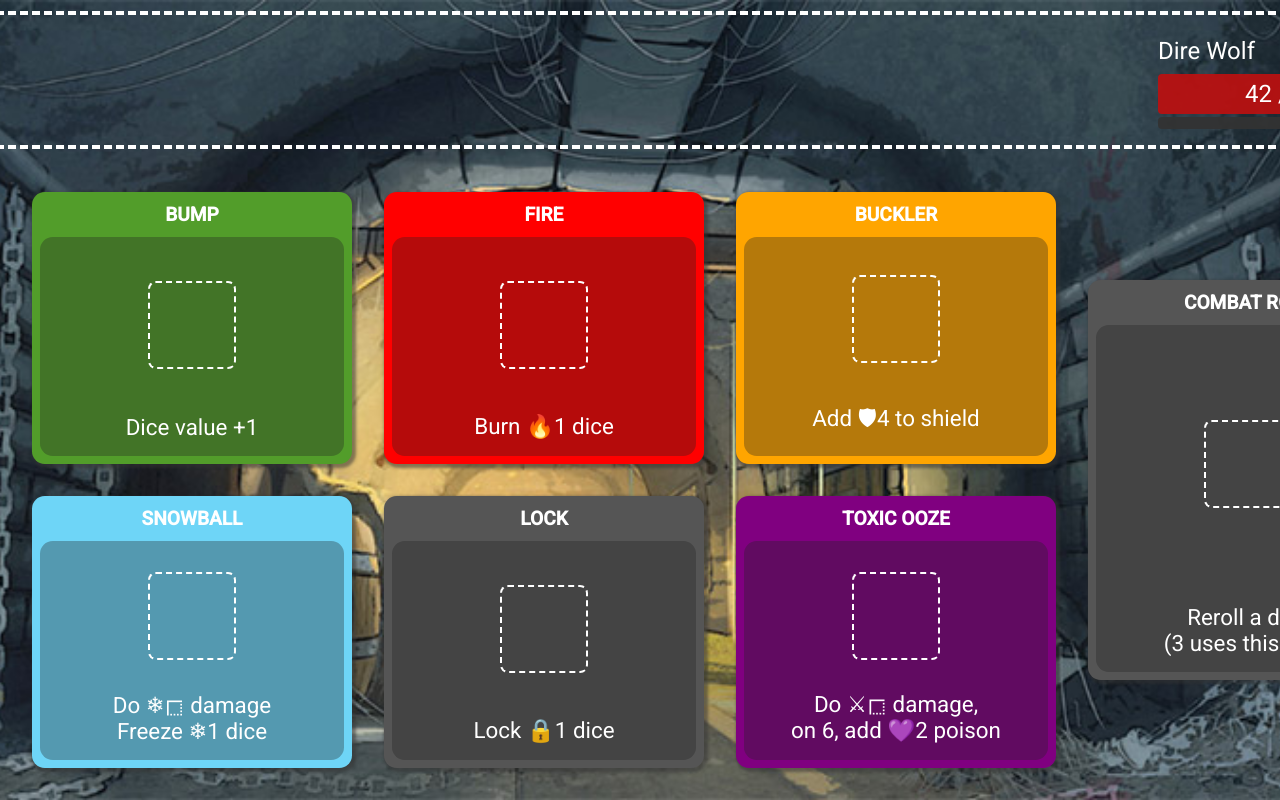
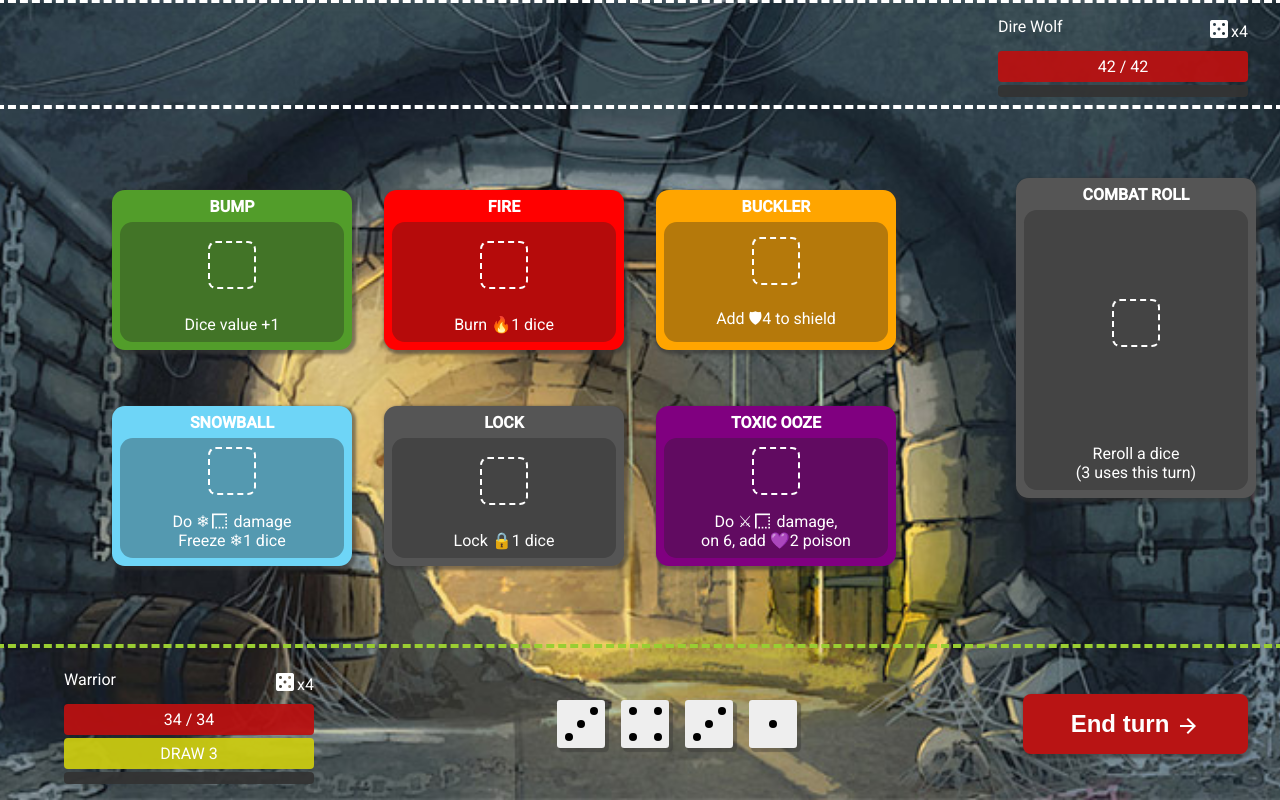
Before and after one commit to akmalkrmv/dungeons, an Angular app: page /battle in a window 1280 px wide. Built offline with nearby package versions, Linux system fonts and the light colour scheme.

Commit message:
Commit all

```diff
--- a/src/app/battle/battle.component.html
+++ b/src/app/battle/battle.component.html
@@ -24,6 +24,6 @@
       <app-player-details class="player-info" [player]="player"></app-player-details>
       <app-dice-list *ngIf="isPlayersTurn$ | async" [dices]="player.dices"></app-dice-list>
     </ng-container>
-    <button class="end-turn-btn" (click)="endTurn()">End turn <i class="material-icons">arrow_forward</i></button>
+    <button class="btn btn-primary" (click)="endTurn()">End turn <i class="material-icons">arrow_forward</i></button>
   </section>
 </main>
--- a/src/app/battle/battle.component.scss
+++ b/src/app/battle/battle.component.scss
@@ -11,7 +11,7 @@
     height: 100%;
     display: grid;
     place-items: center;
-    grid-template-rows: 10rem 1fr 12rem;
+    grid-template-rows: 2fr 10fr 2fr;
     position: relative;
 
     .arena {
@@ -19,7 +19,7 @@
       place-items: center;
       grid-template-columns: 4fr 1fr;
       gap: 2rem;
-      padding: 2rem;
+      padding: 0.5rem;
 
       .cards {
         position: relative;
@@ -54,7 +54,7 @@
       justify-content: flex-end;
       gap: 8rem;
       width: 100%;
-      padding: 1rem 2rem;
+      padding: 0.5rem 2rem;
 
       .enemy-info {
         justify-self: flex-end;
--- a/src/app/card/card.component.scss
+++ b/src/app/card/card.component.scss
@@ -1,14 +1,14 @@
 :host {
   --background: #555;
   --border-radius: 0.8rem;
-  --dice-size: 5.5rem;
+  --dice-size: 3rem;
   --dice-border-radius: 0.5rem;
 
-  width: 20rem;
+  width: 15rem;
   height: 15rem;
 
   display: grid;
-  grid-template-rows: 2.8rem 1fr;
+  grid-template-rows: 2rem 1fr;
   text-align: center;
 
   color: white;
@@ -17,8 +17,8 @@
   box-shadow: 2px 2px 3px 2px #3338;
 
   &.size-small  { height: 10rem; }
-  &.size-medium { height: 17rem; }
-  &.size-big    { height: 25rem; grid-row: 1 / span 2; }
+  &.size-medium { height: 10rem; }
+  &.size-big    { height: 20rem; grid-row: 1 / span 2; }
 
   &.neutral { --background: #555; }
   &.heal    { --background: #529d2a; }
@@ -33,13 +33,13 @@
     display: grid;
     place-items: center;
     font-weight: bolder;
-    font-size: 1.2rem;
+    font-size: 1rem;
   }
 
   .content {
     background-color: #2225;
     margin: 0 0.5rem 0.5rem;
-    padding: 1rem;
+    padding: 0.5rem;
     display: grid;
     align-items: end;
     justify-items: center;
@@ -59,7 +59,7 @@
       color: #fff;
       text-align: center;
       max-width: 20ch;
-      font-size: 1.4rem;
+      font-size: 1rem;
     }
 
     .material-icons {
--- a/src/app/dice/dice-list/dice-list.component.scss
+++ b/src/app/dice/dice-list/dice-list.component.scss
@@ -1,5 +1,4 @@
 .dices {
-  height: 5rem;
   display: flex;
   justify-content: center;
   width: 100%;
--- a/src/app/dice/dice.component.scss
+++ b/src/app/dice/dice.component.scss
@@ -1,5 +1,5 @@
 :host {
-  --dice-size: 5rem;
+  --dice-size: 3rem;
 
   display: block;
   aspect-ratio: 1;
@@ -26,8 +26,8 @@
     .dot {
       border-radius: 50%;
       background-color: black;
-      width: 1rem;
-      height: 1rem;
+      width: 0.5rem;
+      height: 0.5rem;
       place-self: center;
 
       &.top    { grid-row-start: 1; }
--- a/src/app/menu/choose-character/choose-character.component.scss
+++ b/src/app/menu/choose-character/choose-character.component.scss
@@ -11,7 +11,7 @@
     gap: 2rem;
 
     .character-selector {
-      width: 10rem;
+      width: 5rem;
       aspect-ratio: 1;
       display: grid;
       place-items: center;
@@ -33,7 +33,7 @@
     place-items: center;
 
     .selected-character {
-      width: 40rem;
+      width: 18rem;
       aspect-ratio: 1;
       display: grid;
       place-items: center;
--- a/src/app/player/enemy/enemy.component.scss
+++ b/src/app/player/enemy/enemy.component.scss
@@ -9,7 +9,7 @@
 
 .player-stats {
   color: white;
-  font-size: 1.5rem;
+  font-size: 1rem;
   display: grid;
   gap: 0.2rem;
   width: 250px;
--- a/src/app/player/player-details/player-details.component.scss
+++ b/src/app/player/player-details/player-details.component.scss
@@ -9,7 +9,7 @@
 
 .player-stats {
   color: white;
-  font-size: 1.5rem;
+  font-size: 1rem;
   display: grid;
   gap: 0.2rem;
   width: 250px;
--- a/src/styles.scss
+++ b/src/styles.scss
@@ -9,7 +9,7 @@ body {
   max-height: 100%;
   margin: 0;
   padding: 0;
-  overflow: hidden;
+  // overflow: hidden;
   background-color: #f0deb4;
   user-select: none;
   cursor: default;
```
